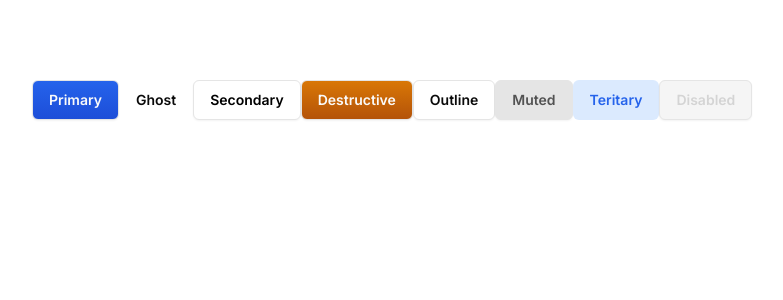
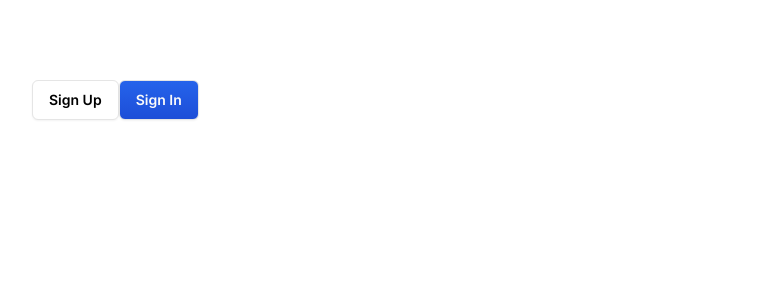
Before and after one commit to Zaid-maker/jira-clone, a Next.js app: page / in a window 1280 px wide. Shown: the top 300 px of the page, without its empty margins (48-831 px from the left). Built offline with nearby package versions, Linux system fonts and the light colour scheme.

Commit message:
update home

```diff
--- a/src/app/page.tsx
+++ b/src/app/page.tsx
@@ -1,18 +1,17 @@
-"use client"
+"use client";
 
 import { Button } from "@/components/ui/button";
+import Link from "next/link";
 
 export default function Home() {
   return (
     <div className="items-center justify-items-center min-h-screen p-8 pb-20 gap-16 sm:p-20 font-[family-name:var(--font-geist-sans)]">
-      <Button variant="primary">Primary</Button>
-      <Button variant="ghost">Ghost</Button>
-      <Button variant="secondary">Secondary</Button>
-      <Button variant="destructive">Destructive</Button>
-      <Button variant="outline">Outline</Button>
-      <Button variant="muted">Muted</Button>
-      <Button variant="teritary">Teritary</Button>
-      <Button disabled>Disabled</Button>
+      <Button variant="secondary">
+        <Link href="/sign-up">Sign Up</Link>
+      </Button>
+      <Button variant="primary">
+        <Link href="/sign-in">Sign In</Link>
+      </Button>
     </div>
   );
 }
```
